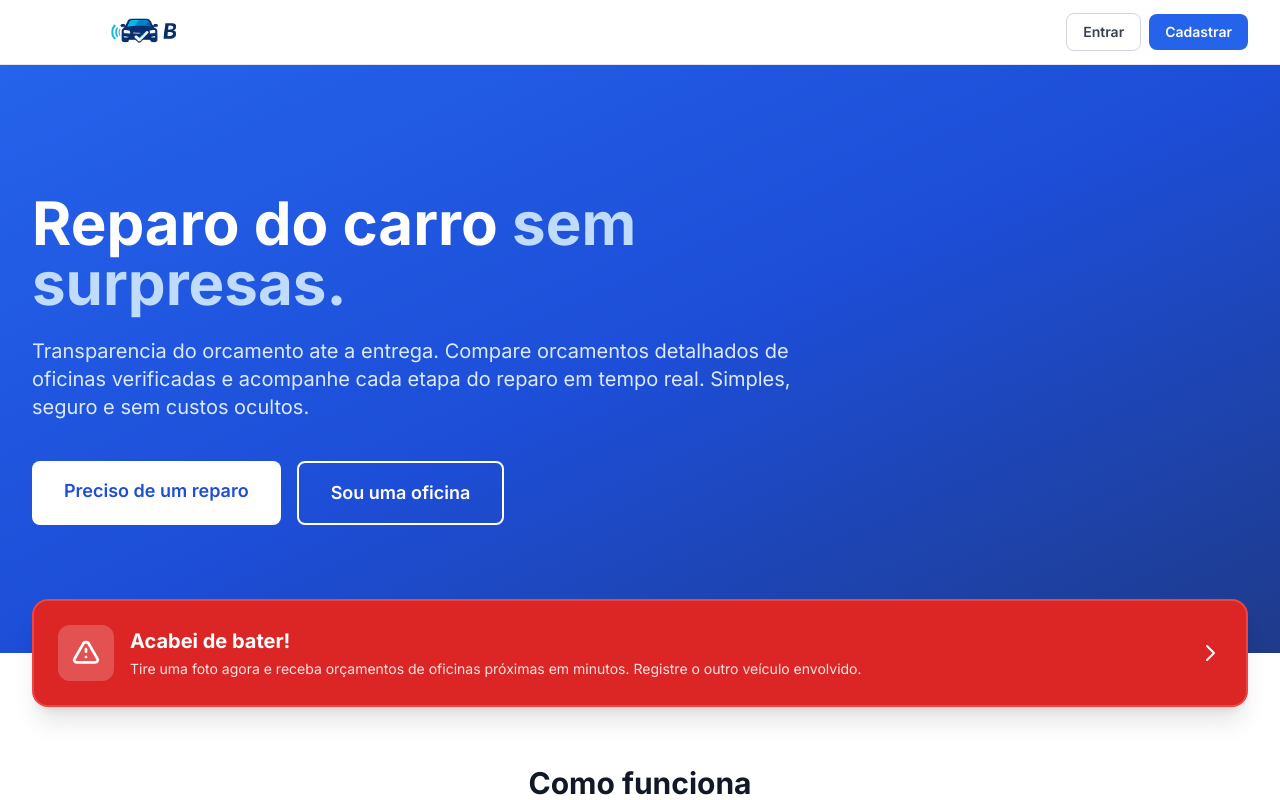
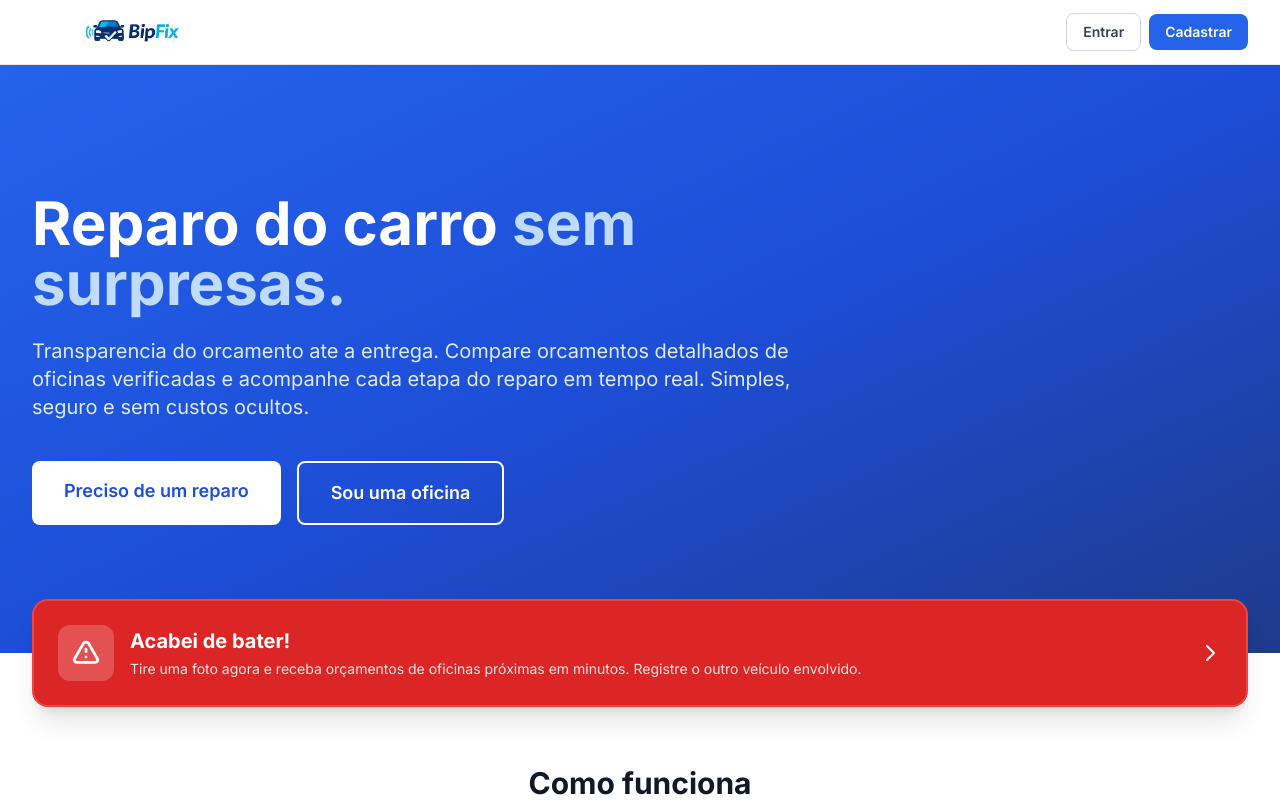
Before and after one commit to vrodriguesp/fixauto-brasil, a Next.js app in the folder apps/web/: page / in a window 1280 px wide. Shown: the top 800 px of the page. Built offline with nearby package versions, Linux system fonts and the light colour scheme; no server answers.

Commit message:
fix: logo h-14 com margem esquerda negativa para alinhar com conteudo
Co-Authored-By: Claude Opus 4.6 (1M context) <noreply@anthropic.com>

```diff
--- a/apps/web/src/components/layout/Navbar.tsx
+++ b/apps/web/src/components/layout/Navbar.tsx
@@ -31,9 +31,7 @@ export default function Navbar() {
         <div className="flex justify-between h-16">
           <div className="flex items-center">
             <Link href={isLoggedIn ? dashboardPath : '/'} className="flex items-center gap-1">
-              <div className="h-10 w-36 overflow-hidden flex items-center">
-                <img src="/logo.png" alt="BipFix" className="h-16 max-w-none" />
-              </div>
+              <img src="/logo.png" alt="BipFix" className="h-14 -ml-3" />
               {(isOficina || isAdmin) && (
                 <div className="flex flex-col ml-1">
                   {isOficina && (
```
